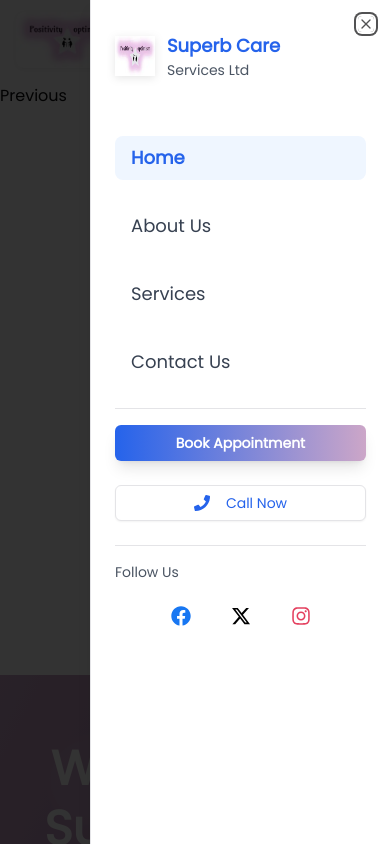
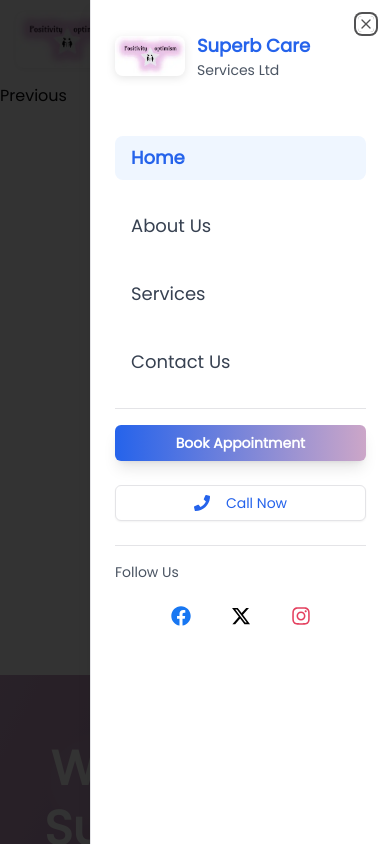
Before and after one commit to JeiKiarie/superbcare-v3, a Next.js app: page / in a window 390 px wide. Both pictures are taken after a click on the button "Toggle menu". Shown: the top 844 px of the page. Built offline with nearby package versions, Linux system fonts and the light colour scheme.

Commit message:
Update Header.jsx

```diff
--- a/components/Header.jsx
+++ b/components/Header.jsx
@@ -259,16 +259,18 @@ export default function Header() {
 										href="/"
 										className="flex items-center space-x-3"
 										onClick={() => setIsMobileMenuOpen(false)}>
+										<div className="rounded-lg w-[70px] h-[40px]">
 											<Image
-											className="transition-opacity duration-300 hover:opacity-80"
+												className="transition-opacity duration-300 hover:opacity-80 rounded-lg"
 												alt="Superb Care Services Logo"
 												src={Logo}
 												style={{
 													filter: 'drop-shadow(0 2px 4px rgba(0, 0, 0, 0.1))',
-												width: '40px',
-												height: '40px',
+													width: '100%',
+													height: '100%',
 												}}
 											/>
+										</div>
 										<div>
 											<h1 className="text-lg font-bold text-blue-600">
 												Superb Care
```
Lines whose indentation alone changed are shown as unchanged.
